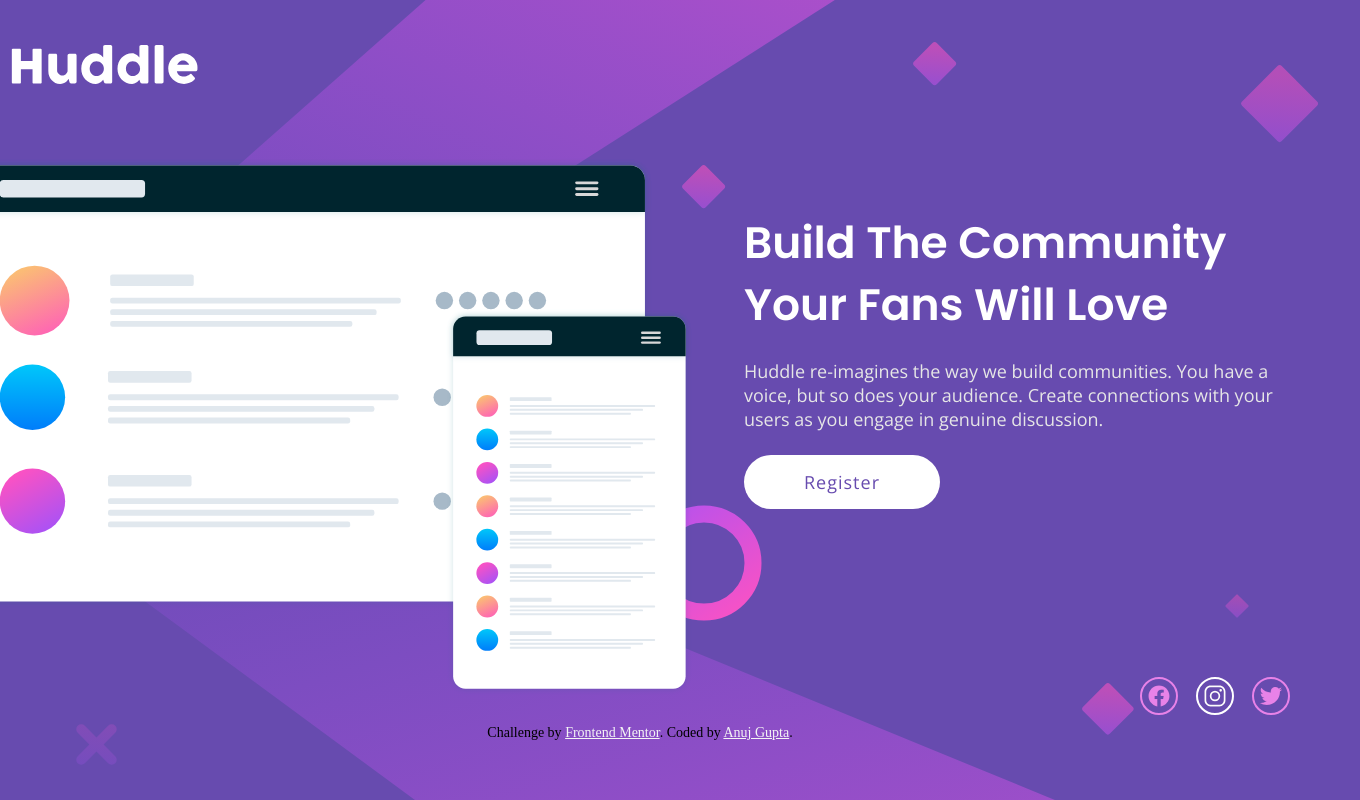
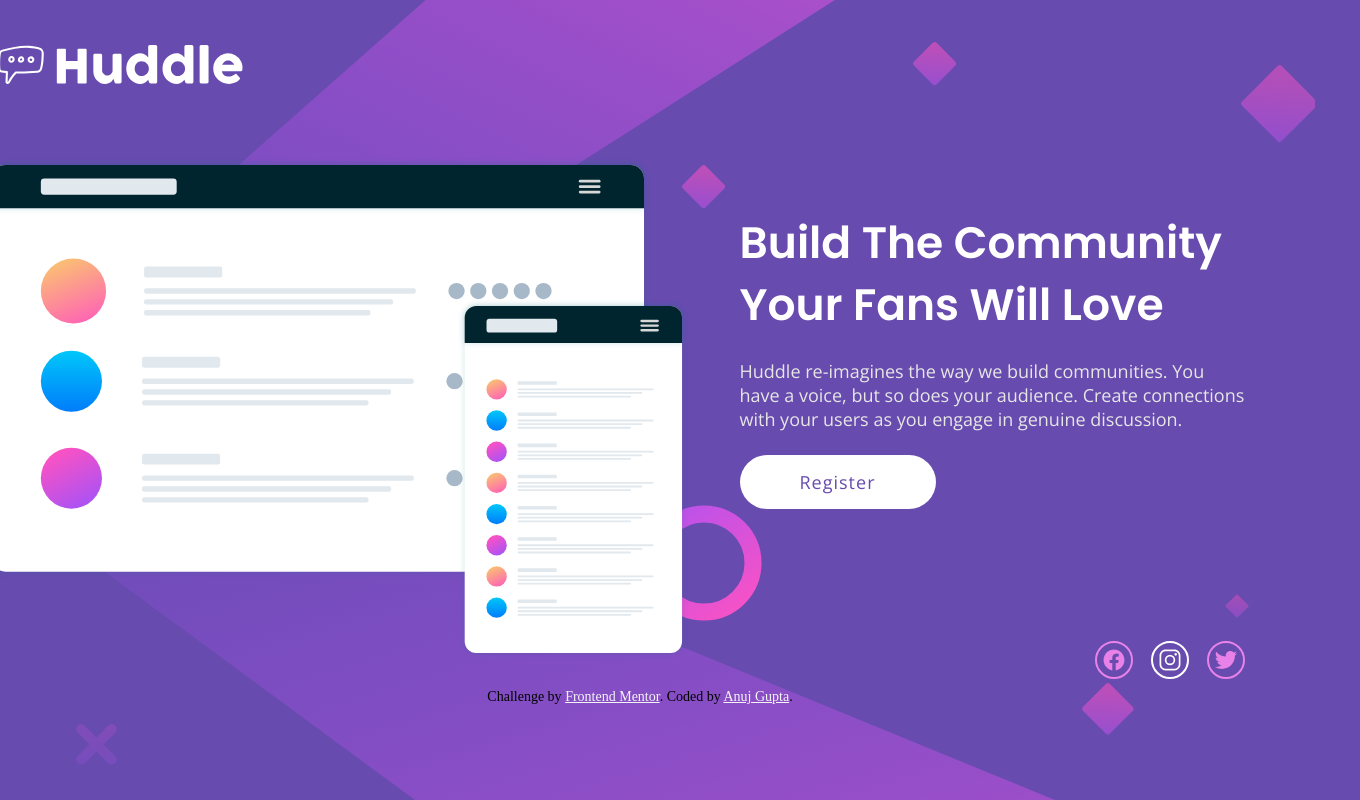
Before and after one commit to AnujCodeIt/Huddle-landing-page, a plain HTML site: page index.html in a window 1280 px wide. Shown: the whole page, 1360 px wide, since content can reach past the window. Drawn offline with nearby package versions, Linux system fonts and the light colour scheme.

Commit message:
Changed width of the container

```diff
--- a/style.css
+++ b/style.css
@@ -33,7 +33,7 @@ body {
 }
 
 .header {
-  width: 144rem;
+  width: 135rem;
   padding-left: 2rem;
   margin: 3.2rem 0 3.6rem 0;
 
@@ -45,7 +45,7 @@ body {
 }
 
 .container {
-  width: 144rem;
+  width: 135rem;
 
   display: grid;
   grid-template-columns: 55fr 45fr;
```
